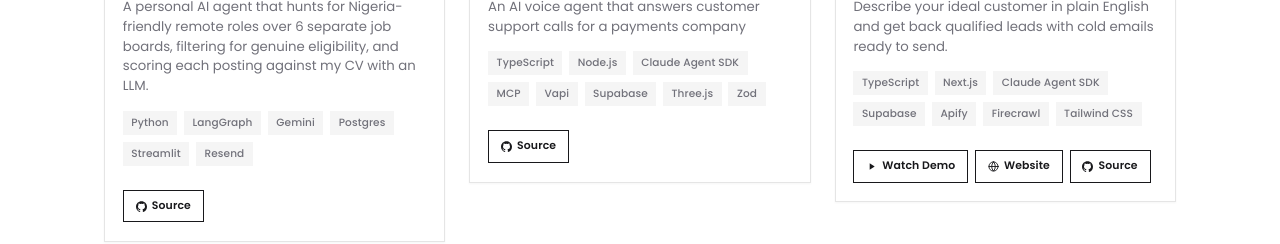
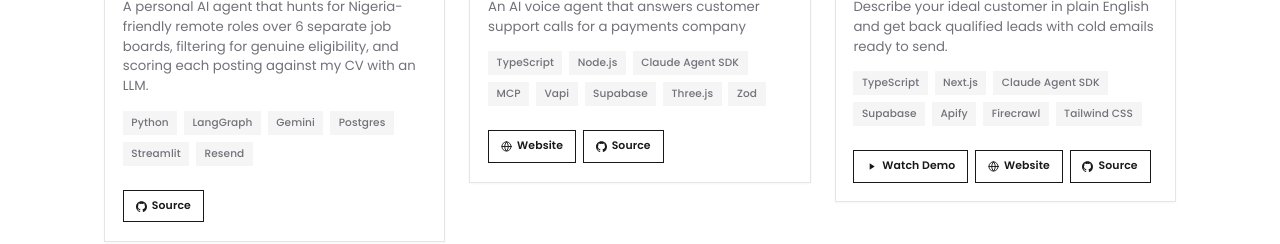
Before and after one commit to Timmynathan/portfolio, a Next.js app: page / in a window 1280 px wide. Shown: the part 1100-1344 px from the top of the page. Built offline with nearby package versions, Linux system fonts and the light colour scheme.

Commit message:
Add RelayPay live website link
Drops the "running locally" note now that it's deployed.

Co-Authored-By: Claude Opus 5.5 <noreply@anthropic.com>

```diff
--- a/data/projects.ts
+++ b/data/projects.ts
@@ -117,10 +117,9 @@ export const PROJECTS: Project[] = [
     image: "/images/projects/relaypay.png",
     // Expanded view shows the whole screenshot, uncropped.
     detailImage: { src: "/images/projects/relaypay.png", width: 1918, height: 871 },
-    // Runs locally through a secure tunnel — no public demo to link to yet.
     linkLabel: "Website",
+    href: "https://support-agent-production-775f.up.railway.app/",
     repos: [{ label: "Source", href: "https://github.com/Timmynathan/support-agent" }],
-    note: "*Fully working end to end, running locally. Next: cloud deployment on Google Cloud Run, automated evaluations, and failure drills.*",
   },
   {
     id: "Scraping Bird",
```
